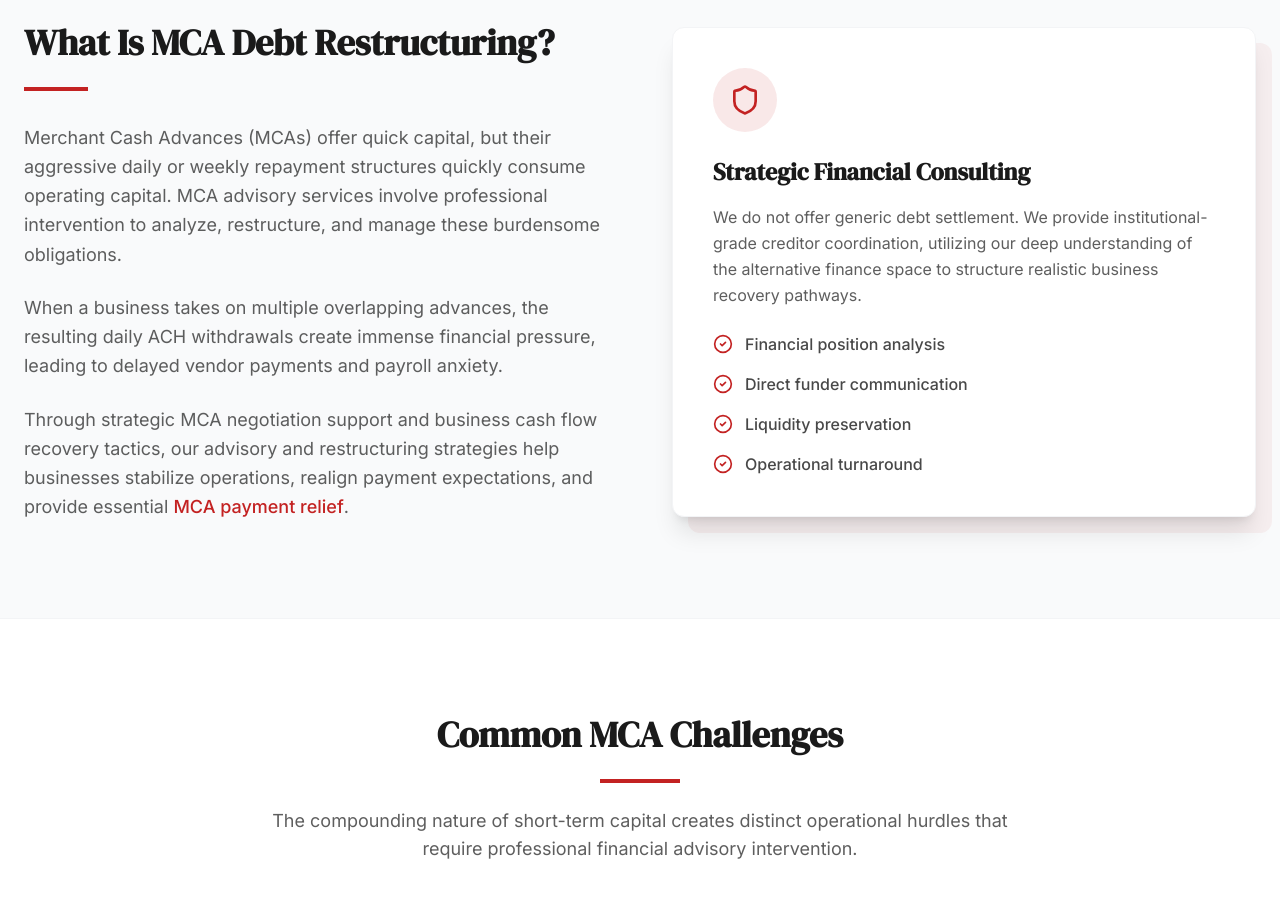
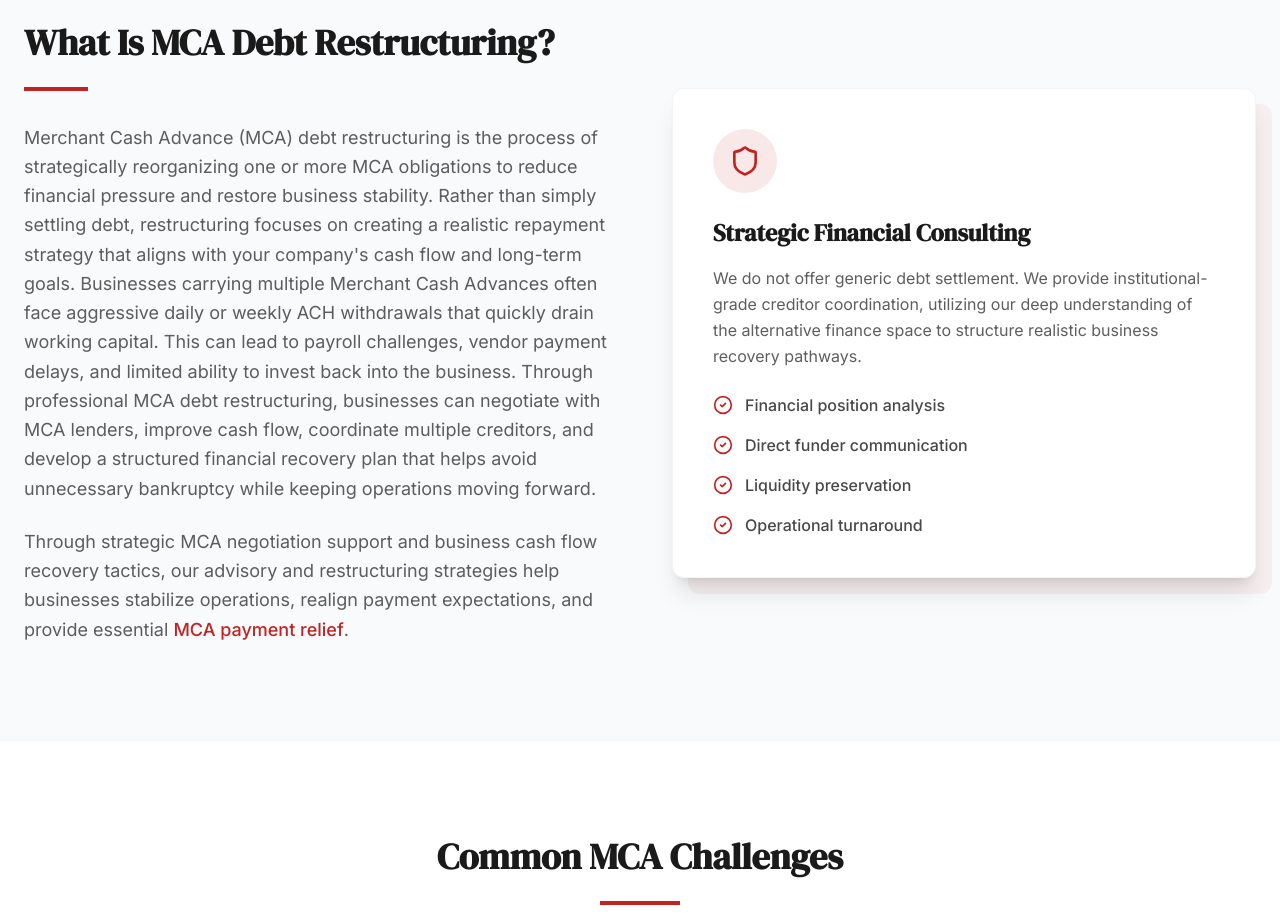
Before and after one commit to samknows9999/sg-054d5103-85fc-4583-be9c-e577d71113a8-1779968500, a Next.js app: page /mca-advisory in a window 1280 px wide. Shown: the part 1380-2300 px from the top of the page. Built offline with nearby package versions, Linux system fonts and the light colour scheme; no server answers; what react-google-recaptcha-v3 would draw is missing.

Commit message:
Update src/pages/mca-advisory.tsx

```diff
--- a/src/pages/mca-advisory.tsx
+++ b/src/pages/mca-advisory.tsx
@@ -272,12 +272,12 @@ Message: ${formData.get("message")}
                 <h2 className="text-3xl md:text-4xl font-serif font-bold mb-6 text-foreground">What Is MCA Debt Restructuring?</h2>
                 <div className="w-16 h-1 bg-accent mb-8"></div>
                 <div className="space-y-6 text-lg text-foreground/70 leading-relaxed">
-                  <p>
-                    Merchant Cash Advances (MCAs) offer quick capital, but their aggressive daily or weekly repayment structures quickly consume operating capital. MCA advisory services involve professional intervention to analyze, restructure, and manage these burdensome obligations.
-                  </p>
-                  <p>
-                    When a business takes on multiple overlapping advances, the resulting daily ACH withdrawals create immense financial pressure, leading to delayed vendor payments and payroll anxiety.
-                  </p>
+                  <p>Merchant Cash Advance (MCA) debt restructuring is the process of strategically reorganizing one or more MCA obligations to reduce financial pressure and restore business stability. Rather than simply settling debt, restructuring focuses on creating a realistic repayment strategy that aligns with your company's cash flow and long-term goals.
+
+Businesses carrying multiple Merchant Cash Advances often face aggressive daily or weekly ACH withdrawals that quickly drain working capital. This can lead to payroll challenges, vendor payment delays, and limited ability to invest back into the business.
+
+Through professional MCA debt restructuring, businesses can negotiate with MCA lenders, improve cash flow, coordinate multiple creditors, and develop a structured financial recovery plan that helps avoid unnecessary bankruptcy while keeping operations moving forward.</p>
+
                   <p>
                     Through strategic MCA negotiation support and business cash flow recovery tactics, our advisory and restructuring strategies help businesses stabilize operations, realign payment expectations, and provide essential <Link href="/mca-debt-relief" className="text-accent hover:underline font-medium">MCA payment relief</Link>.
                   </p>
```
